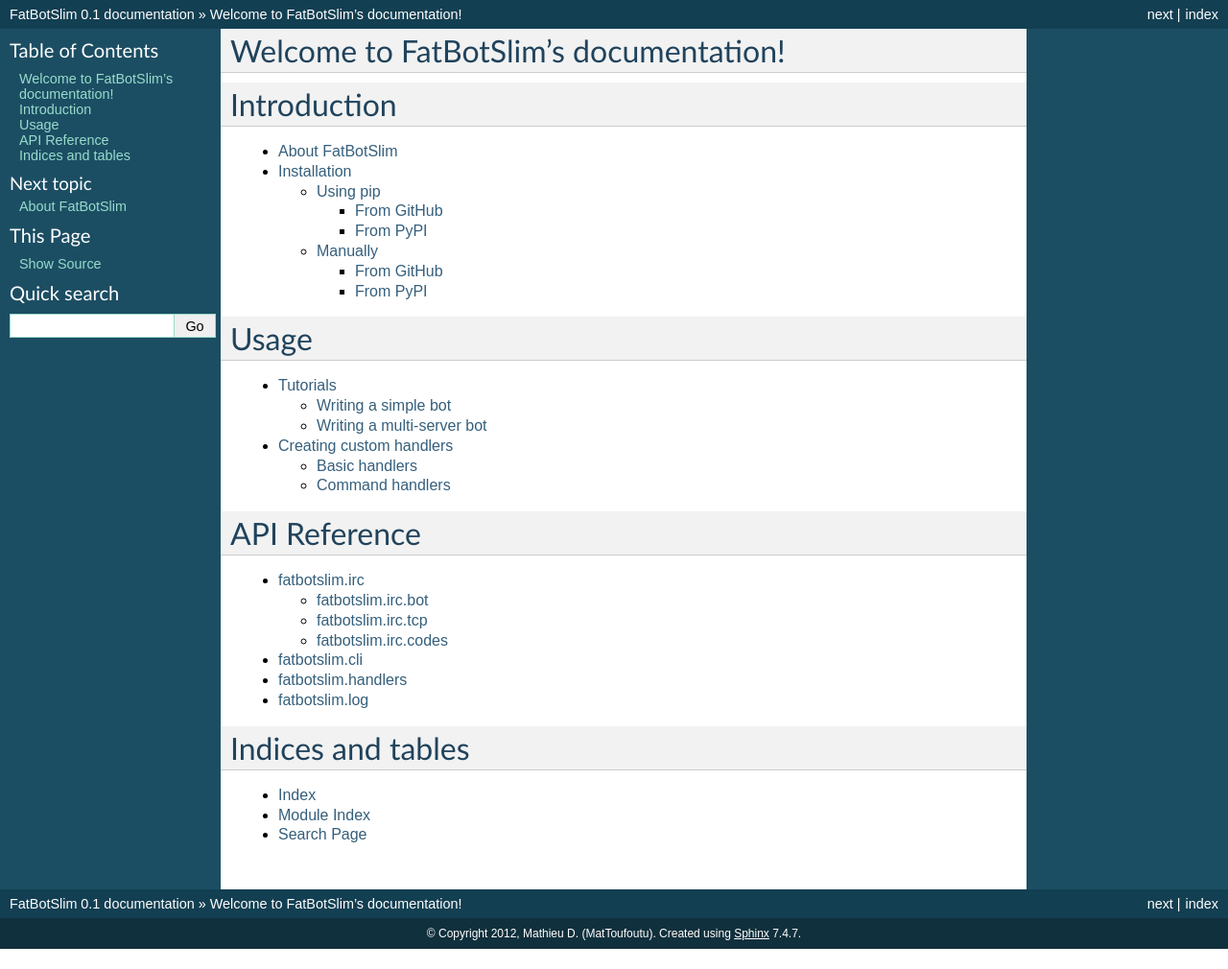
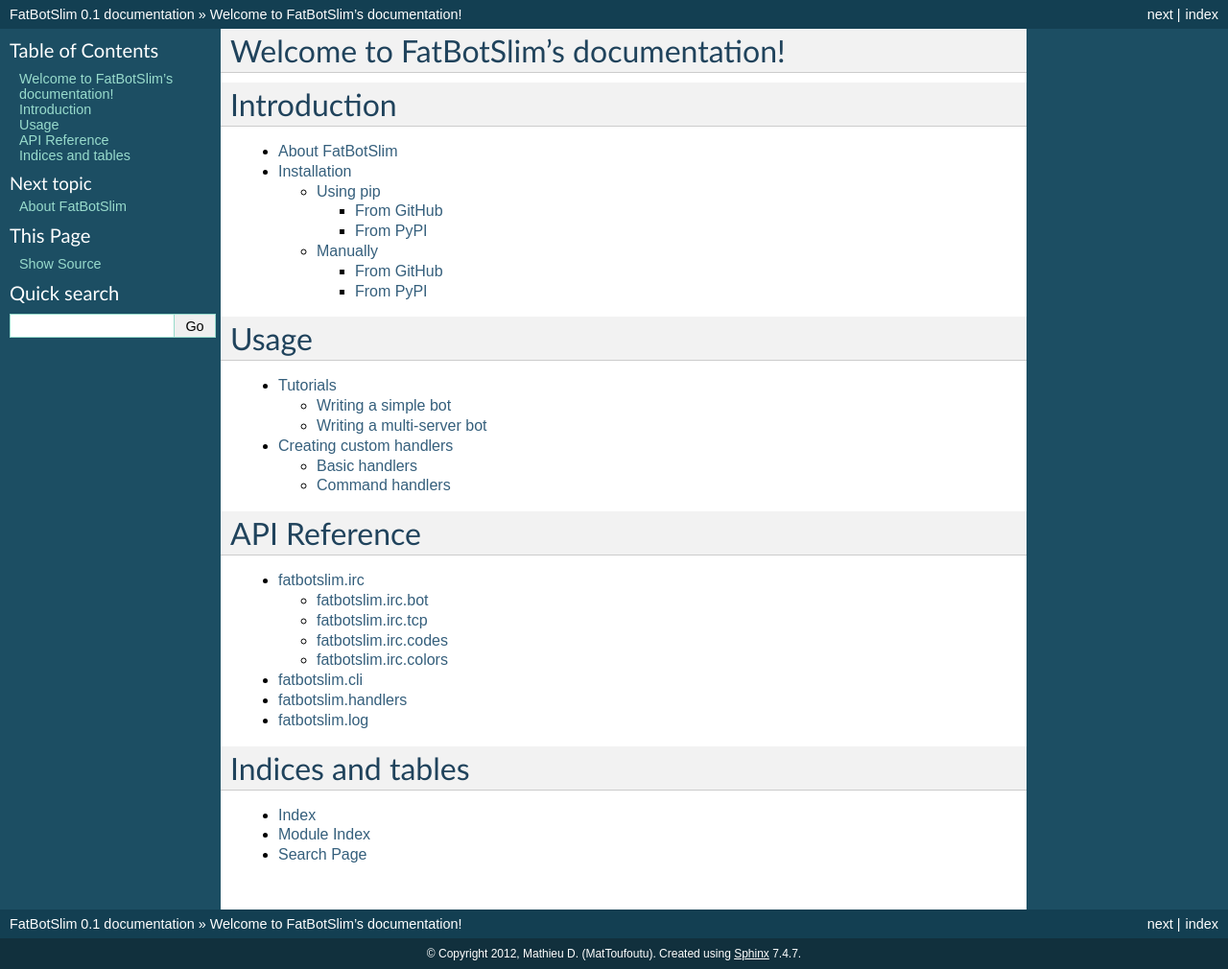
Before and after one commit to mdeous/fatbotslim, a Sphinx documentation site: the page built from docs/index.rst, in a window 1280 px wide. Shown: the whole page at 96% size. Built offline with Sphinx 7.4.7, drawn with Linux system fonts in a browser that asks for light colours; before the commit the page ends 989 px from its top, so only the background shows below that.

Commit message:
document fatbotslim.irc.colors

```diff
--- a/docs/ref/irc.rst
+++ b/docs/ref/irc.rst
@@ -8,5 +8,6 @@
    irc/bot
    irc/tcp
    irc/codes
+   irc/colors
 
 .. autofunction:: fatbotslim.irc.u
--- /dev/null
+++ b/docs/ref/irc/colors.rst
@@ -0,0 +1,6 @@
+=====================
+fatbotslim.irc.colors
+=====================
+
+.. automodule:: fatbotslim.irc.colors
+   :members:
```
Also changed, not shown: README.md (+1 -0 lines).
